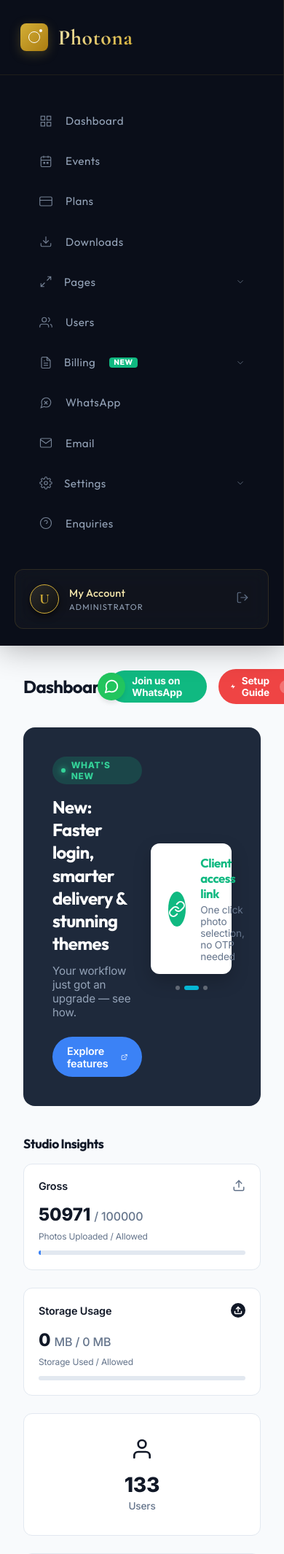
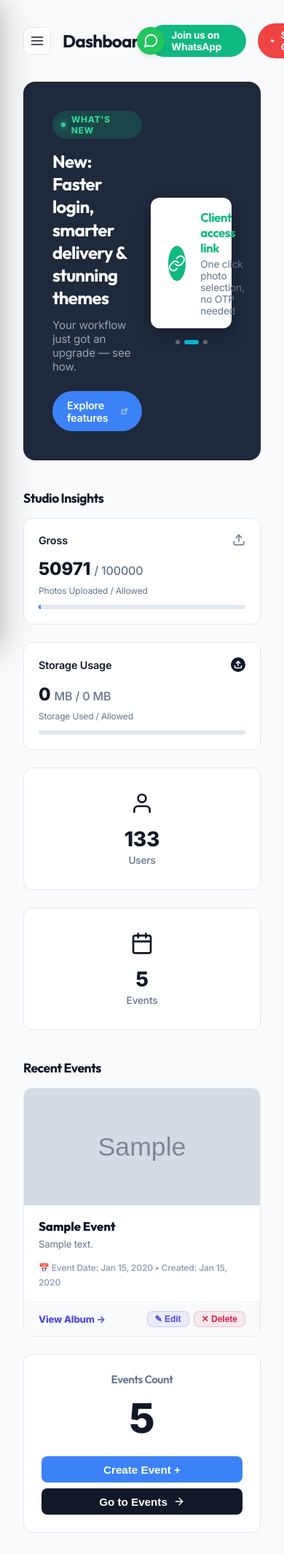
Before and after one commit to fandtedusolutions/photona-trail, a Django app: template gallery/templates/gallery/dashboard.html in a window 390 px wide. Shown: the top 2130 px of the page at 73% size. After the commit the page ends 2101 px from the top, so only its background shows below. Run offline with Django 5.2, Linux system fonts and the light colour scheme; tables that the repository leaves empty hold one stand-in row (values such as "Sample post"); the template is opened without the code that fills it: values that come from a table or form of the project are taken from there, most other values are stand-ins (such as "Sample title", 1, 10 or a date in 2020); grey boxes marked "Sample" are stand-in pictures; parts of the project's set-up code (start-up, migrations or seed data) failed here and were passed over; some libraries are stand-ins or nearby versions.

Commit message:
feat: add mobile responsive sidebar and toggle button

```diff
--- a/gallery/templates/gallery/_sidebar.html
+++ b/gallery/templates/gallery/_sidebar.html
@@ -101,16 +101,36 @@
         height: 18px;
         stroke-width: 1.5px;
     }
+    @media (max-width: 768px) {
+        .dash-sidebar {
+            position: fixed;
+            transform: translateX(-100%);
+            transition: transform 0.3s ease;
+            width: 280px;
+        }
+        .dash-sidebar.open {
+            transform: translateX(0);
+        }
+    }
 </style>
 
-<aside class="dash-sidebar">
-    <a href="{% url 'gallery:dashboard' %}" class="dash-sidebar-logo">
+<aside class="dash-sidebar" id="mobileSidebar">
+    <div style="display: flex; justify-content: space-between; align-items: center; padding-right: 1rem;">
+        <a href="{% url 'gallery:dashboard' %}" class="dash-sidebar-logo" style="border-bottom: none; margin-bottom: 0;">
             <div style="width: 38px; height: 38px; background: linear-gradient(135deg, #d4af37, #aa7c11); border-radius: 8px; display: flex; align-items: center; justify-content: center; position: relative; box-shadow: 0 4px 15px rgba(212, 175, 55, 0.25);">
                 <div style="width: 16px; height: 16px; border: 1.5px solid white; border-radius: 50%; box-sizing: border-box;"></div>
                 <div style="width: 4px; height: 4px; background: white; border-radius: 50%; position: absolute; top: 8px; right: 8px;"></div>
             </div>
             <span class="logo-text">Photona</span>
         </a>
+        <button class="sidebar-close-btn" onclick="document.getElementById('mobileSidebar').classList.remove('open')" style="background: transparent; border: none; color: #94a3b8; font-size: 1.5rem; cursor: pointer; display: none;">✕</button>
+    </div>
+    <style>
+        @media (max-width: 768px) {
+            .sidebar-close-btn { display: block !important; }
+        }
+    </style>
+    <div style="height: 1px; background: rgba(212, 175, 55, 0.1); margin: 0 1.75rem 1.5rem 1.75rem;"></div>
 
 
     <nav class="dash-nav">
--- a/gallery/templates/gallery/dashboard.html
+++ b/gallery/templates/gallery/dashboard.html
@@ -549,7 +549,17 @@
     <div class="dash-main" style="background: #f8fafc; padding: 2rem;">
         <!-- Header -->
         <div style="display: flex; justify-content: space-between; align-items: center; margin-bottom: 2rem;">
-            <h1 style="font-size: 1.5rem; font-weight: 700; color: #111827; margin: 0;">Dashboard</h1>
+            <div style="display: flex; align-items: center; gap: 1rem;">
+                <button class="mobile-menu-btn" onclick="document.getElementById('mobileSidebar').classList.add('open')" style="background: white; border: 1px solid #e2e8f0; border-radius: 8px; padding: 0.5rem; cursor: pointer; display: none; color: #111827;">
+                    <svg width="20" height="20" viewBox="0 0 24 24" fill="none" stroke="currentColor" stroke-width="2" stroke-linecap="round" stroke-linejoin="round"><line x1="3" y1="12" x2="21" y2="12"></line><line x1="3" y1="6" x2="21" y2="6"></line><line x1="3" y1="18" x2="21" y2="18"></line></svg>
+                </button>
+                <style>
+                    @media (max-width: 768px) {
+                        .mobile-menu-btn { display: flex !important; }
+                    }
+                </style>
+                <h1 style="font-size: 1.5rem; font-weight: 700; color: #111827; margin: 0;">Dashboard</h1>
+            </div>
             <div style="display: flex; align-items: center; gap: 1rem;">
                 <!-- WhatsApp Button -->
                 <a href="javascript:void(0)" style="display: flex; align-items: center; background: #10b981; color: white; padding: 0.4rem 1.25rem 0.4rem 2rem; border-radius: 9999px; font-size: 0.85rem; font-weight: 700; text-decoration: none; position: relative;">
```
Lines whose indentation alone changed are shown as unchanged.
